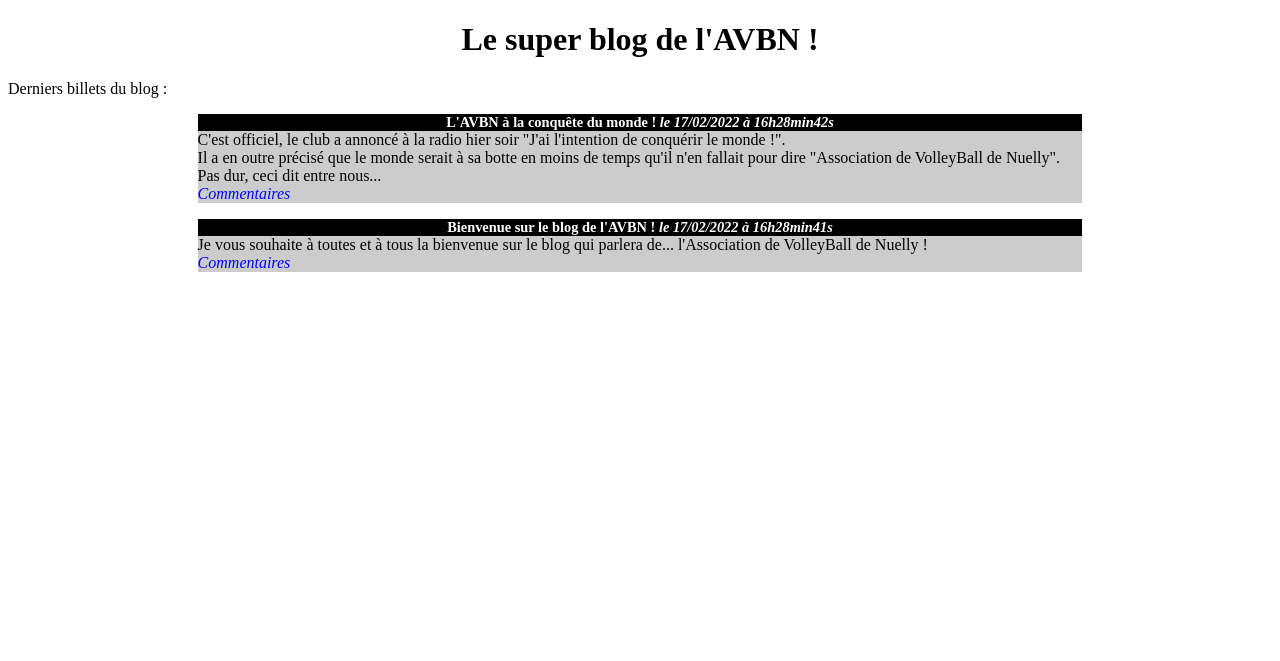
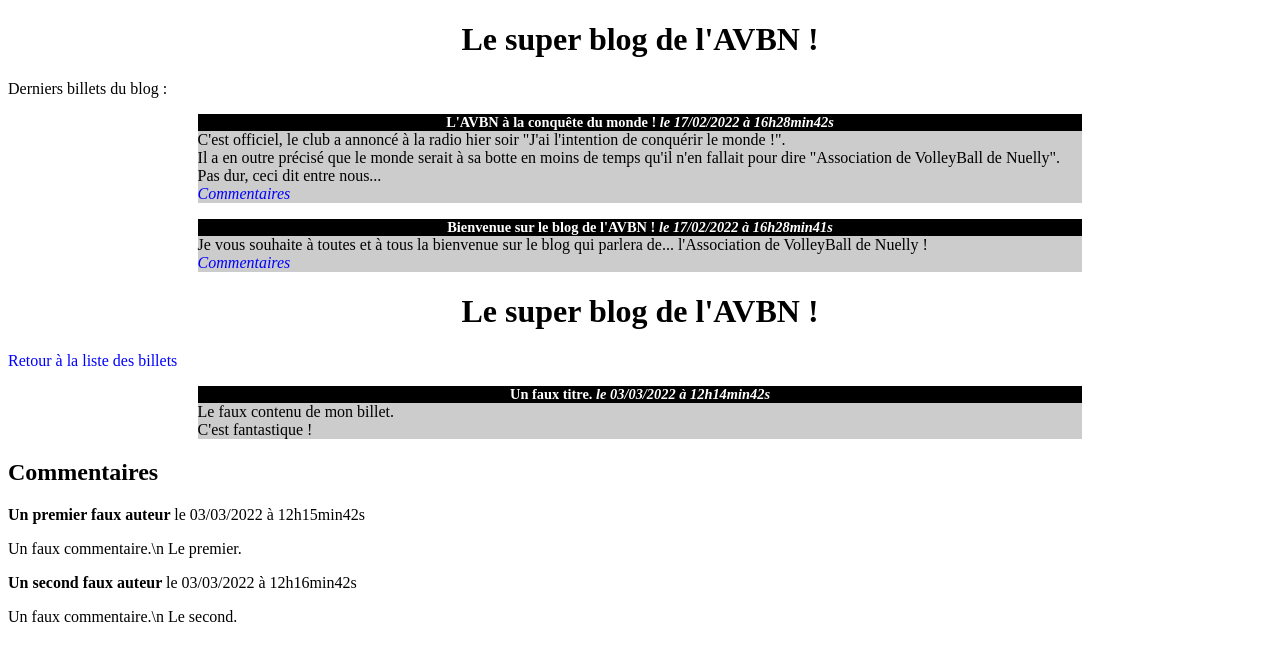
Before and after one commit to EnzoVandepoele/mvc-php, a PHP site: page / in a window 1280 px wide. Shown: the top 661 px of the page. Run offline with PHP 8.4, Linux system fonts and the light colour scheme; data comes from the database, SQL or seed files in the repository.

Commit message:
Créez la vue et le contrôleur

```diff
--- a/blog/index.php
+++ b/blog/index.php
@@ -5,3 +5,23 @@ require('src/model.php');
 $posts = getPosts();
 
 require('templates/homepage.php');
+
+
+$post = [
+    'title' => 'Un faux titre.',
+    'french_creation_date' => '03/03/2022 à 12h14min42s',
+    'content' => "Le faux contenu de mon billet.\nC'est fantastique !",
+];
+$comments = [
+    [
+        'author' => 'Un premier faux auteur',
+        'french_creation_date' => '03/03/2022 à 12h15min42s',
+        'comment' => 'Un faux commentaire.\n Le premier.',
+    ],
+    [
+        'author' => 'Un second faux auteur',
+        'french_creation_date' => '03/03/2022 à 12h16min42s',
+        'comment' => 'Un faux commentaire.\n Le second.',
+    ],
+];
+require('templates/post.php');
--- /dev/null
+++ b/blog/templates/post.php
@@ -0,0 +1,33 @@
+<!DOCTYPE html>
+<html>
+    <head>
+        <meta charset="utf-8" />
+        <title>Le blog de l'AVBN</title>
+        <link href="style.css" rel="stylesheet" />
+    </head>
+
+    <body>
+        <h1>Le super blog de l'AVBN !</h1>
+        <p><a href="index.php">Retour à la liste des billets</a></p>
+
+        <div class="news">
+            <h3>
+                <?= htmlspecialchars($post['title']) ?>
+                <em>le <?= $post['french_creation_date'] ?> </em>
+            </h3>
+            <p>
+                <?= nl2br(htmlspecialchars($post['content'])) ?>
+            </p>
+        </div>
+
+        <h2>Commentaires</h2>
+        <?php
+        foreach ($comments as $comment) {
+        ?>
+            <p><strong><?= htmlspecialchars($comment['author']) ?> </strong> le <?= $comment['french_creation_date'] ?> </p>
+            <p><?= nl2br(htmlspecialchars($comment['comment'])) ?> </p>
+        <?php
+        }
+        ?>
+    </body>
+</html>
```
Also changed, not shown: blog/templates/homepage.php (line endings or trailing spaces).
